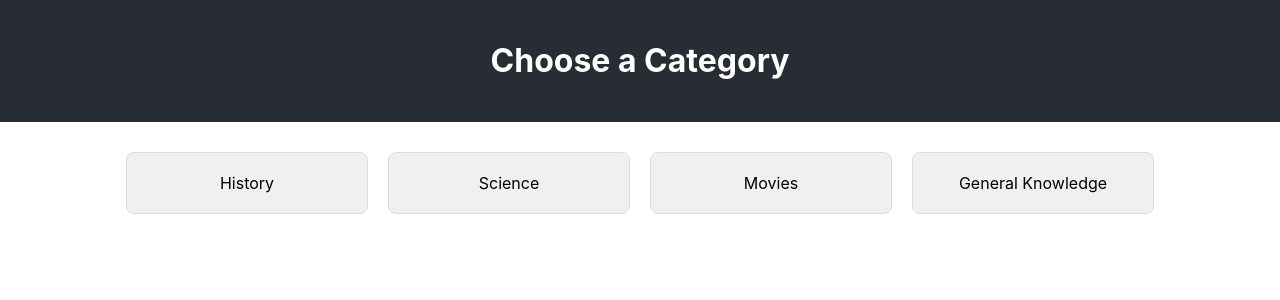
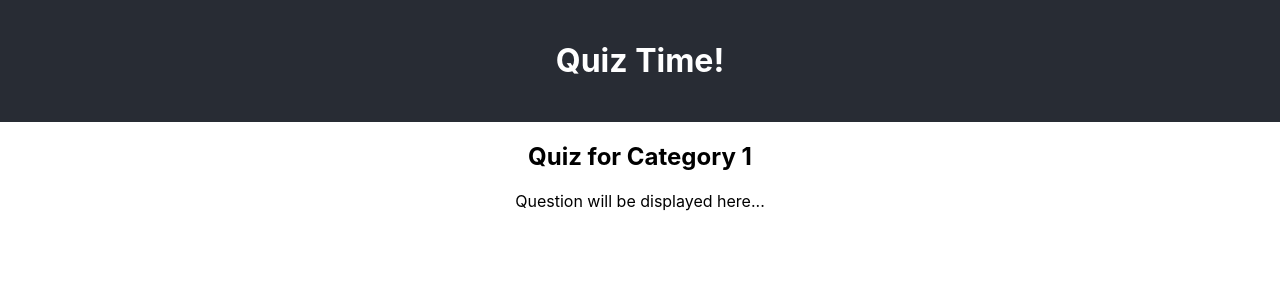
Before and after one commit to mohitbhasin/Quiznaire, a React (Create React App) app in the folder frontend/quiznaire-app/: page / in a window 1280 px wide. Both pictures are taken after a click on the element "History". Shown: the top 300 px of the page. Built offline with nearby package versions, Linux system fonts and the light colour scheme.

Commit message:
Adding categories and quiz component to the app.

```diff
--- a/frontend/quiznaire-app/src/App.tsx
+++ b/frontend/quiznaire-app/src/App.tsx
@@ -1,15 +1,28 @@
-import React from 'react';
+import React, { useState } from 'react';
 import './App.css';
 import CategoryList from './components/CategoryList.tsx';
+import Quiz from './components/Quiz.tsx';
 
 const App: React.FC = () => {
+  // State to hold the selected category ID. null means no category is selected.
+  const [selectedCategory, setSelectedCategory] = useState<number | null>(null);
+
+  // Handler function to be passed to the CategoryList component
+  const handleSelectCategory = (id: number) => {
+    setSelectedCategory(id);
+  };
+
   return (
     <div className="App">
       <header className="App-header">
-        <h1>Choose a Category</h1>
+        <h1>{selectedCategory ? 'Quiz Time!' : 'Choose a Category'}</h1>
       </header>
       <main>
-        <CategoryList />
+        {selectedCategory === null ? (
+          <CategoryList onSelectCategory={handleSelectCategory} />
+        ) : (
+          <Quiz categoryId={selectedCategory} />
+        )}
       </main>
     </div>
   );
--- a/frontend/quiznaire-app/src/components/CategoryList.tsx
+++ b/frontend/quiznaire-app/src/components/CategoryList.tsx
@@ -13,12 +13,21 @@ const categories: Category[] = [
   { id: 4, name: 'General Knowledge' },
 ];
 
+// Define the properties for the component
+interface CategoryListProps {
+  onSelectCategory: (id: number) => void;
+}
+
 // Type the component as a React Functional Component (React.FC)
-const CategoryList: React.FC = () => {
+const CategoryList: React.FC<CategoryListProps> = ({ onSelectCategory }) => {
   return (
     <div className="category-list">
       {categories.map(category => (
-        <div key={category.id} className="category">
+        <div
+          key={category.id}
+          className="category"
+          onClick={() => onSelectCategory(category.id)}
+        >
           {category.name}
         </div>
       ))}
--- /dev/null
+++ b/frontend/quiznaire-app/src/components/Quiz.tsx
@@ -0,0 +1,16 @@
+import React from 'react';
+
+interface QuizProps {
+  categoryId: number;
+}
+
+const Quiz: React.FC<QuizProps> = ({ categoryId }) => {
+  return (
+    <div>
+      <h2>Quiz for Category {categoryId}</h2>
+      <p>Question will be displayed here...</p>
+    </div>
+  );
+};
+
+export default Quiz;
```
